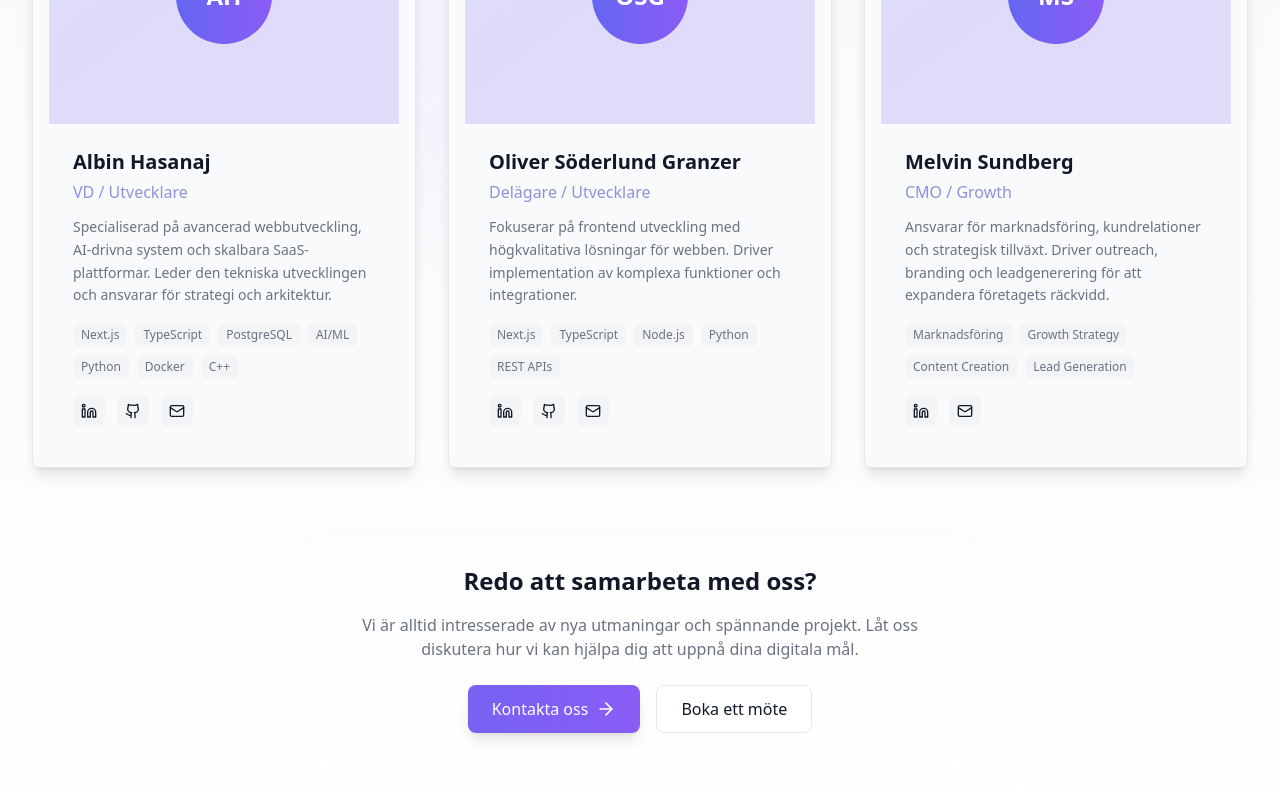
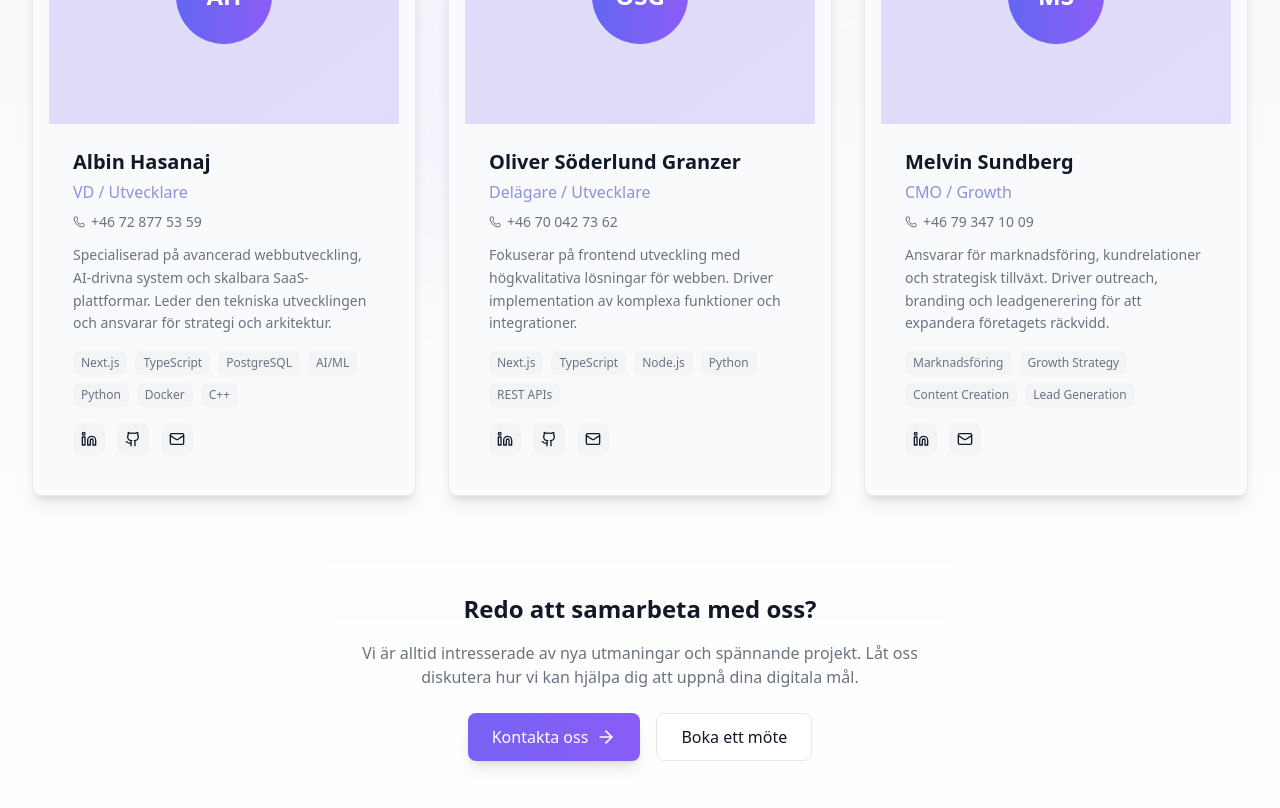
Before and after one commit to DataflowSolutions/Dataflow, a Next.js app: page / in a window 1280 px wide. Shown: the part 6180-6988 px from the top of the page. Built offline with nearby package versions, Linux system fonts and the light colour scheme; no server answers.

Commit message:
feat(about): add phone numbers to team members in ModernAbout component

```diff
--- a/app/components/ModernAbout.tsx
+++ b/app/components/ModernAbout.tsx
@@ -11,6 +11,7 @@ import {
   Linkedin,
   Github,
   Mail,
+  Phone,
 } from "lucide-react";
 import Card from "./ui/Card";
 import Button from "./ui/Button";
@@ -49,6 +50,7 @@ const team = [
     role: "VD / Utvecklare",
     bio: "Specialiserad på avancerad webbutveckling, AI-drivna system och skalbara SaaS-plattformar. Leder den tekniska utvecklingen och ansvarar för strategi och arkitektur.",
     image: "/images/team/albin.png",
+    phone: "+46 72 877 53 59",
     skills: [
       "Next.js",
       "TypeScript",
@@ -69,6 +71,7 @@ const team = [
     role: "Delägare / Utvecklare",
     bio: "Fokuserar på frontend utveckling med högkvalitativa lösningar för webben. Driver implementation av komplexa funktioner och integrationer.",
     image: "/images/team/oliver.png",
+    phone: "+46 70 042 73 62",
     skills: ["Next.js", "TypeScript", "Node.js", "Python", "REST APIs"],
     social: {
       linkedin: "https://www.linkedin.com/in/oliver-soderlund-granzer/",
@@ -81,6 +84,7 @@ const team = [
     role: "CMO / Growth",
     bio: "Ansvarar för marknadsföring, kundrelationer och strategisk tillväxt. Driver outreach, branding och leadgenerering för att expandera företagets räckvidd.",
     image: "/images/team/melvin.png",
+    phone: "+46 79 347 10 09",
     skills: [
       "Marknadsföring",
       "Growth Strategy",
@@ -221,9 +225,15 @@ export default function ModernAbout() {
                     <h4 className="text-xl font-bold text-text-primary mb-1">
                       {member.name}
                     </h4>
-                    <p className="text-[#9091da] font-medium mb-3">
+                    <p className="text-[#9091da] font-medium mb-2">
                       {member.role}
                     </p>
+                    {member.phone && (
+                      <div className="flex items-center text-text-secondary text-sm mb-3">
+                        <Phone className="w-3 h-3 mr-1.5" />
+                        <span>{member.phone}</span>
+                      </div>
+                    )}
                     <p className="text-text-secondary text-sm mb-4 leading-relaxed">
                       {member.bio}
                     </p>
```
